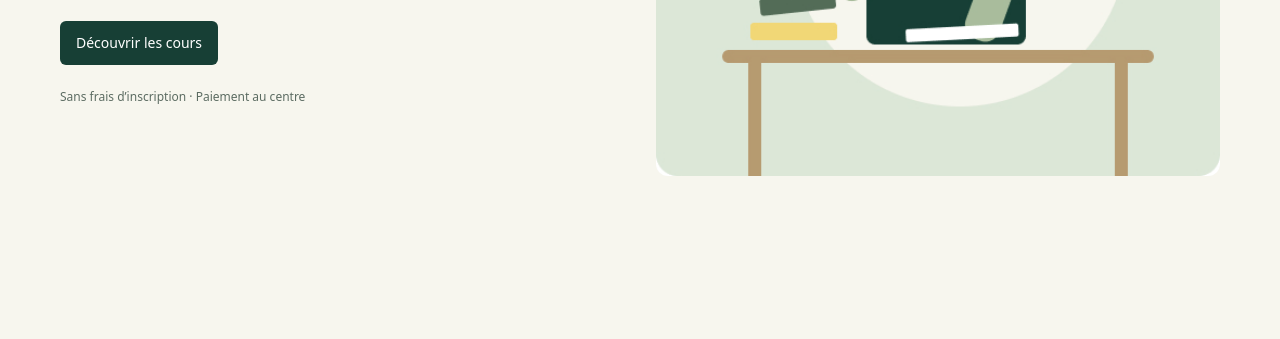
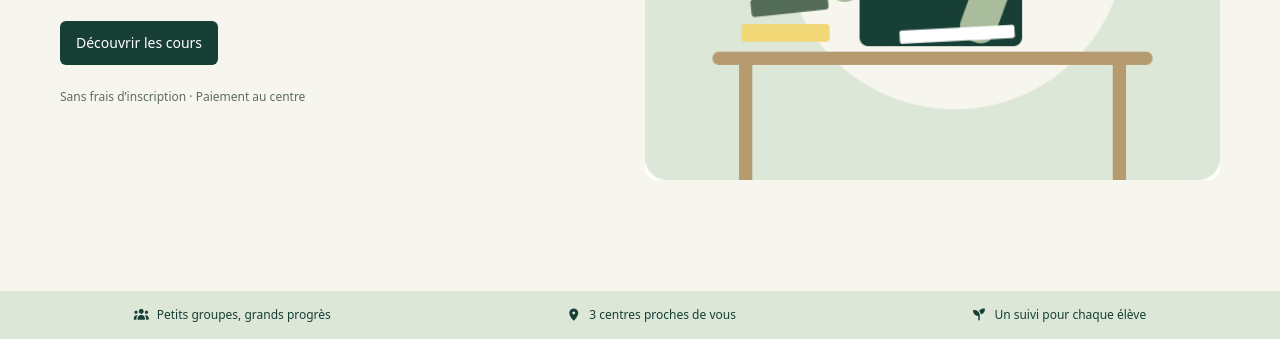
Before and after one commit to 0xm3d/Nour-Academy, a website built with Vite: page index.html in a window 1280 px wide. Shown: the part 462-801 px from the top of the page. Built offline with nearby package versions, Linux system fonts and the light colour scheme.

Commit message:
NA-31: values section is done

```diff
--- a/index.html
+++ b/index.html
@@ -1,11 +1,13 @@
 <!DOCTYPE html>
 <html lang="fr">
+
 <head>
     <meta charset="UTF-8">
     <meta name="viewport" content="width=device-width, initial-scale=1.0">
     <title>Nour Academy</title>
     <script type="module" src="/src/main.js"></script>
 </head>
+
 <body class="bg-[var(--color-background)] font-[var(--font-family)]">
 
     <header class="flex items-center justify-between border-b border-[var(--color-soft)] px-6 py-4 md:px-[60px]">
@@ -25,7 +27,8 @@
         </a>
     </header>
 
-    <main id="accueil" class="grid min-h-[85vh] items-center gap-8 px-6 py-10 md:grid-cols-2 md:px-[60px]">
+    <main>
+        <section class="grid min-h-[85vh] items-center gap-[10px]  px-6 py-10 md:grid-cols-2 md:px-[60px]">
             <div>
                 <p class="mb-6 text-xs font-semibold uppercase text-[var(--color-primary)]">
                     • Grandir ensemble, à Nador
@@ -44,13 +47,33 @@
                     Découvrir les cours
                 </a>
 
-            <p class="mt-6 text-xs text-[var(--color-muted)]">
+                <p class="mt-6 mb-0 text-xs text-[var(--color-muted)]">
                     Sans frais d’inscription · Paiement au centre
                 </p>
             </div>
 
             <img src="images/hero.jpg" alt="Élève en train d’apprendre" class="w-full rounded-xl">
+        </section>
+        <section
+            class="flex flex-wrap items-center justify-around gap-4 bg-[var(--color-soft)] px-6 py-4 text-xs text-[var(--color-primary)]">
+            <p class="flex items-center gap-2">
+                <i class="fa-solid fa-users" aria-hidden="true"></i>
+                Petits groupes, grands progrès
+            </p>
+
+            <p class="flex items-center gap-2">
+                <i class="fa-solid fa-location-dot" aria-hidden="true"></i>
+                3 centres proches de vous
+            </p>
+
+            <p class="flex items-center gap-2">
+                <i class="fa-solid fa-seedling" aria-hidden="true"></i>
+                Un suivi pour chaque élève
+            </p>
+        </section>
+
     </main>
 
 </body>
+
 </html>
```
Lines whose indentation alone changed are shown as unchanged.
